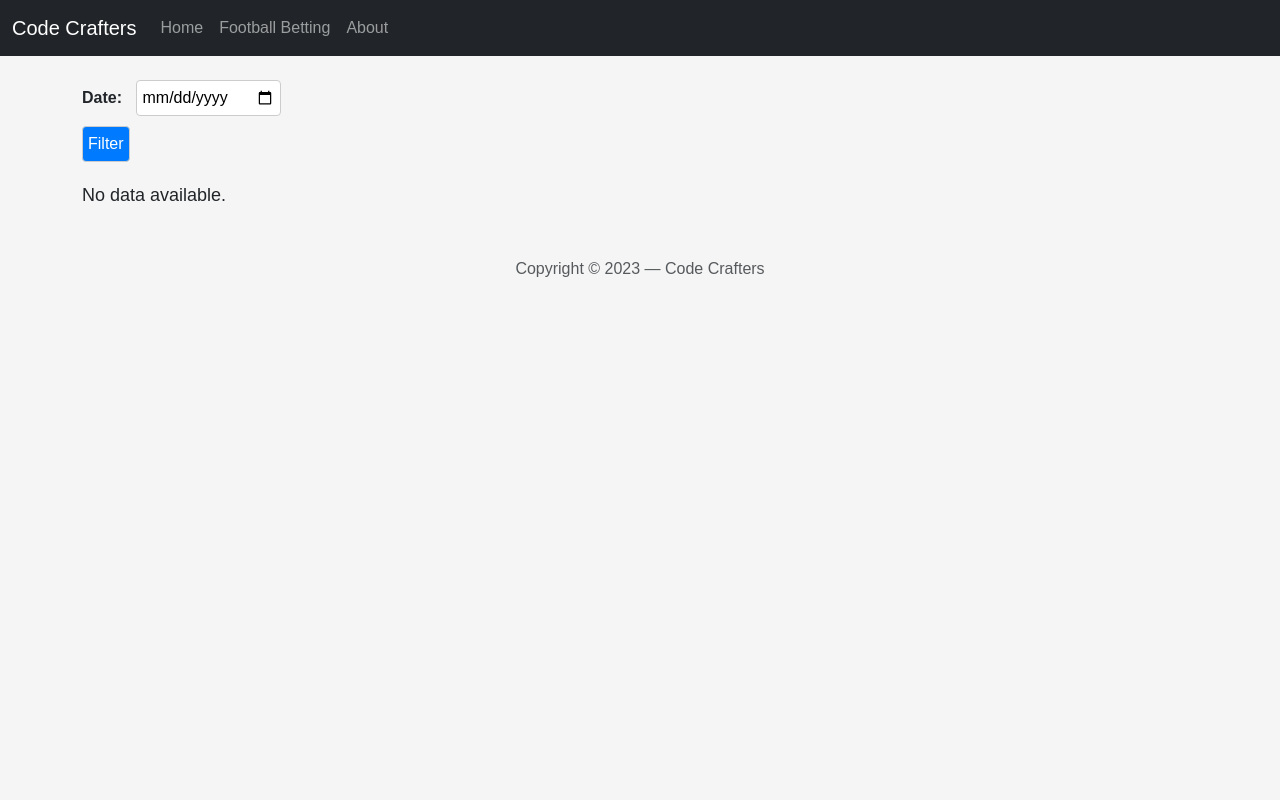
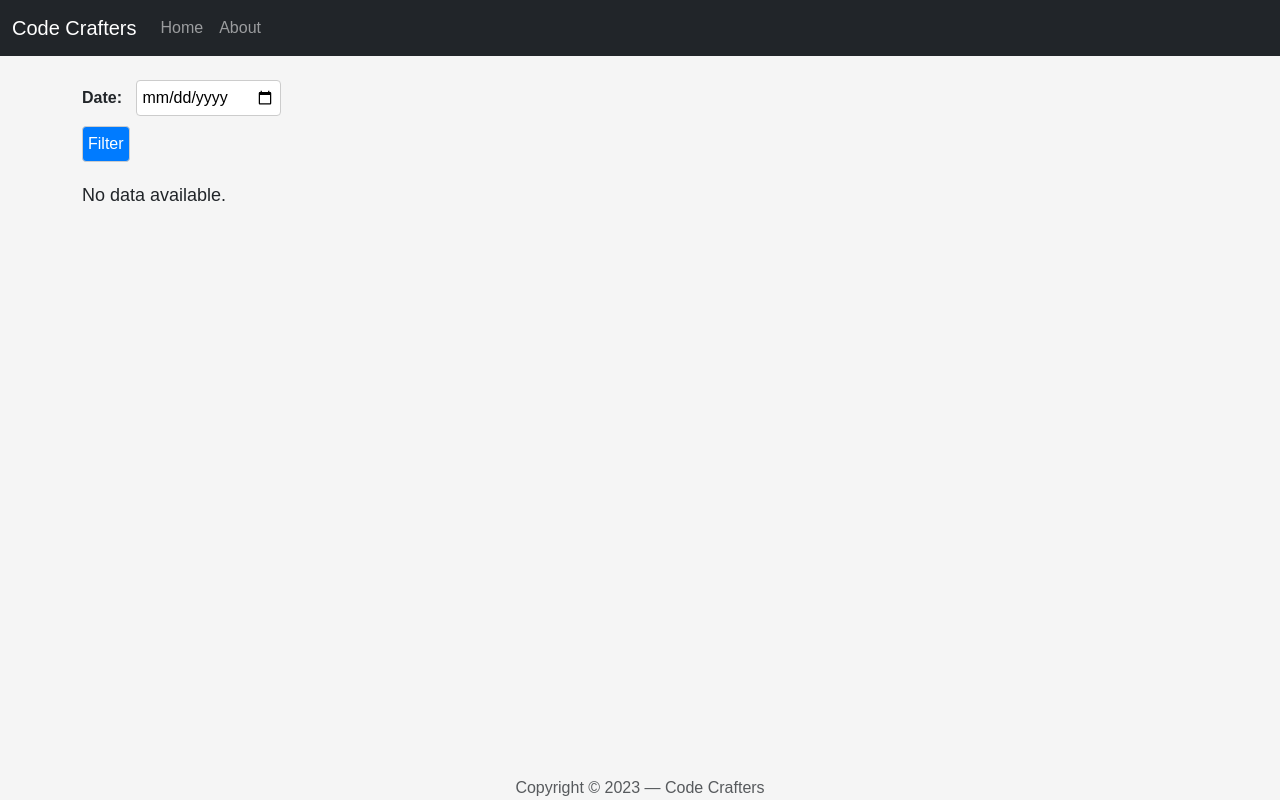
Before and after one commit to ntungufhadzeni/thuso-project, a Django app: template templates/bets/home.html in a window 1280 px wide. Run offline with Django 4.2, Linux system fonts and the light colour scheme; the template is opened without the code that fills it, so the values that code supplies are empty; parts of the project's set-up code (start-up, migrations or seed data) failed here and were passed over.

Commit message:
change home

```diff
--- a/cover_letter/urls.py
+++ b/cover_letter/urls.py
@@ -3,6 +3,6 @@ from django.urls import path
 from . import views
 
 urlpatterns = [
-    path('', views.index, name='home'),
-    path('cover-letter/', views.whatsapp_webhook, name='whatsapp-webhook')
+    #path('', views.index, name='home'),
+    path('', views.whatsapp_webhook, name='whatsapp-webhook')
 ]
--- a/static/css/style.css
+++ b/static/css/style.css
@@ -4,6 +4,14 @@ body {
     font-family: Arial, sans-serif;
     background-color: #f5f5f5;
     padding: 20px;
+}
+
+body, wrapper {
+   min-height:100vh;
+}
+
+.flex-fill {
+   flex:1 1 auto;
 }
 
 .landing-container {
--- a/templates/base.html
+++ b/templates/base.html
@@ -11,7 +11,9 @@
     <link rel="stylesheet" type="text/css" href="{% static 'css/style.css' %}">
   </head>
   <body>
+    <wrapper class="d-flex flex-column">
     {% include 'navbar.html' %}
+    <main class="flex-fill">
     <div class="container">
       <br/>
       {% if messages %}
@@ -27,6 +29,7 @@
       {% block content %}
       {% endblock%}
     </div>
+    </main>
     <footer>
         <div class="text-center mt-5 text-muted">
 		Copyright &copy; 2023 &mdash; Code Crafters
@@ -34,5 +37,6 @@
     </footer>
     <script type='text/javascript' src='//pl20671190.highcpmrevenuegate.com/77/41/88/7741881d9e5ae1f45ad9227d0de7d6c8.js'></script>
     <script src="https://cdn.jsdelivr.net/npm/bootstrap@5.3.0-alpha1/dist/js/bootstrap.bundle.min.js" integrity="sha384-w76AqPfDkMBDXo30jS1Sgez6pr3x5MlQ1ZAGC+nuZB+EYdgRZgiwxhTBTkF7CXvN" crossorigin="anonymous"></script>
+    </wrapper>
   </body>
 </html>
--- a/templates/bets/home.html
+++ b/templates/bets/home.html
@@ -53,4 +53,5 @@
 {% else %}
     <p class="no-data">No data available.</p>
 {% endif %}
+
 {% endblock %}
--- a/templates/navbar.html
+++ b/templates/navbar.html
@@ -1,16 +1,13 @@
 <nav class="navbar navbar-expand-lg navbar-dark bg-dark">
   <div class="container-fluid">
-    <a class="navbar-brand" href="{% url 'home' %}">Code Crafters</a>
+    <a class="navbar-brand" href="{% url 'football_betting' %}">Code Crafters</a>
     <button class="navbar-toggler" type="button" data-bs-toggle="collapse" data-bs-target="#navbarSupportedContent" aria-controls="navbarSupportedContent" aria-expanded="false" aria-label="Toggle navigation">
       <span class="navbar-toggler-icon"></span>
     </button>
     <div class="collapse navbar-collapse" id="navbarSupportedContent">
       <ul class="navbar-nav me-auto mb-2 mb-lg-0">
-        <li class="nav-item">
-          <a class="nav-link" href="{% url 'home' %}">Home</a>
-        </li>
           <li class="nav-item">
-            <a class="nav-link" href="{% url 'football_betting' %}">Football Betting</a>
+            <a class="nav-link" href="{% url 'football_betting' %}">Home</a>
         </li>
         <li class="nav-item">
           <a class="nav-link" href="#">About</a>
--- a/thuso/urls.py
+++ b/thuso/urls.py
@@ -21,8 +21,8 @@ from django.conf import settings
 
 urlpatterns = [
     path('admin/', admin.site.urls),
-    path('', include('cover_letter.urls')),
-    path('football-betting', include('bets.urls'))
+    path('cover-letter', include('cover_letter.urls')),
+    path('', include('bets.urls'))
 ]
 
 if settings.DEBUG:
```
